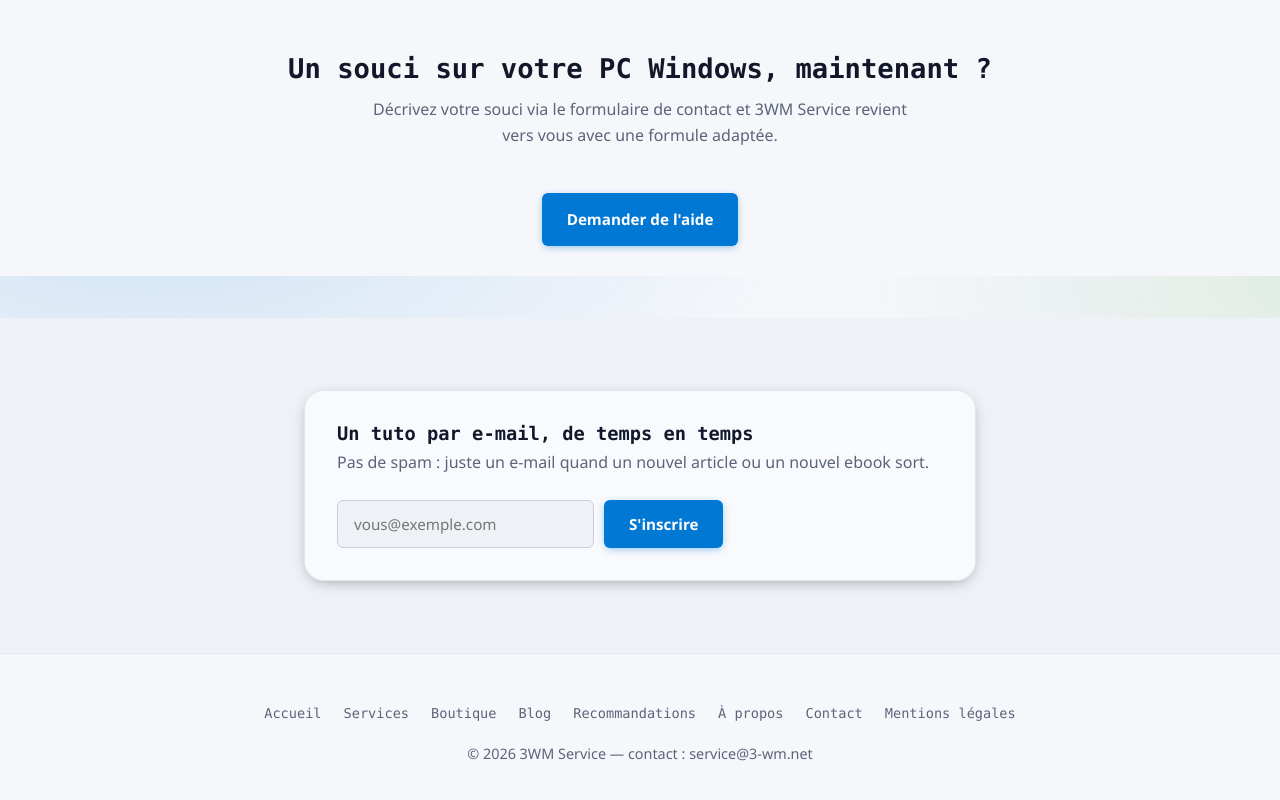
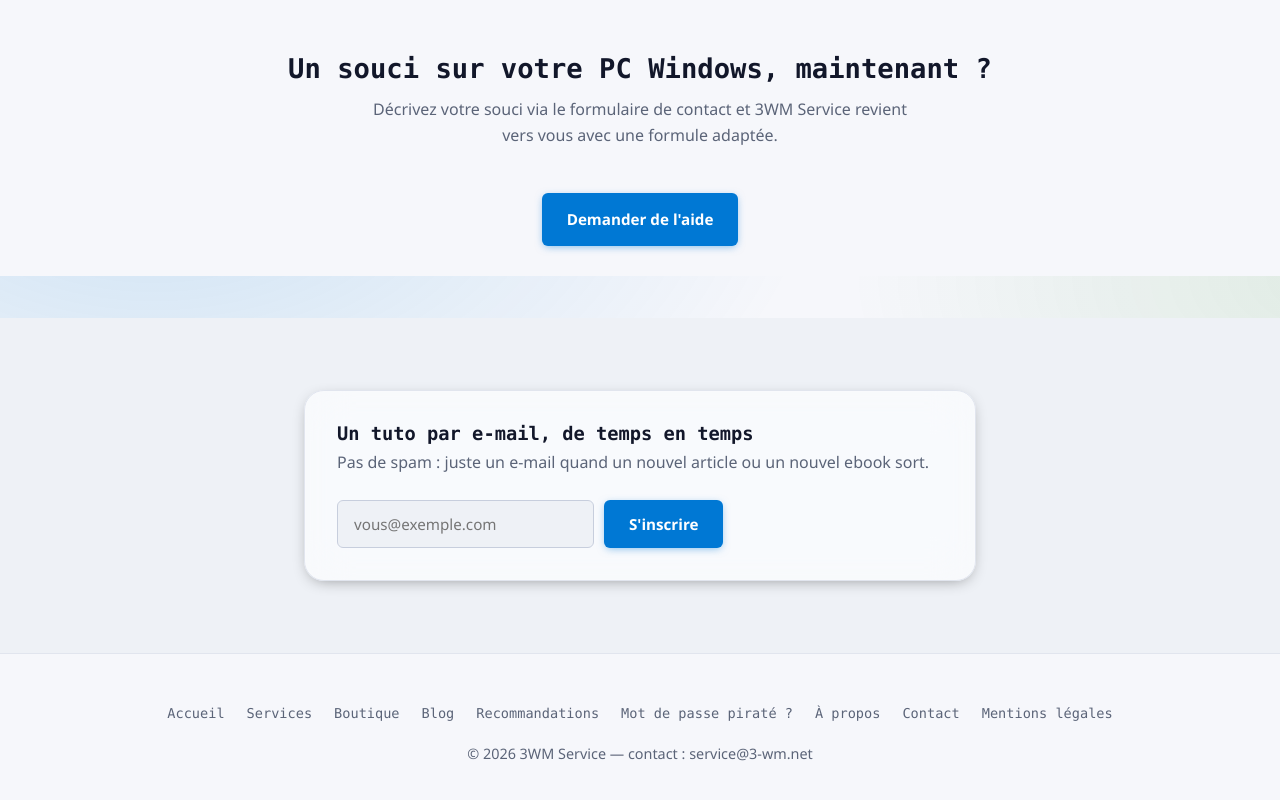
Before and after one commit to lhommedumilieu/3wm-service-site, a React (Vite) app: page / in a window 1280 px wide. Shown: the part 1324-2124 px from the top of the page. Built offline with nearby package versions, Linux system fonts and the light colour scheme; no server answers.

Commit message:
Update Footer.jsx

```diff
--- a/src/components/Footer.jsx
+++ b/src/components/Footer.jsx
@@ -9,6 +9,7 @@ export default function Footer() {
         <Link to="/boutique">Boutique</Link>
         <Link to="/blog">Blog</Link>
         <Link to="/recommandations">Recommandations</Link>
+        <Link to="/verifier-mot-de-passe">Mot de passe piraté ?</Link>
         <Link to="/a-propos">À propos</Link>
         <Link to="/contact">Contact</Link>
         <Link to="/mentions-legales">Mentions légales</Link>
```
